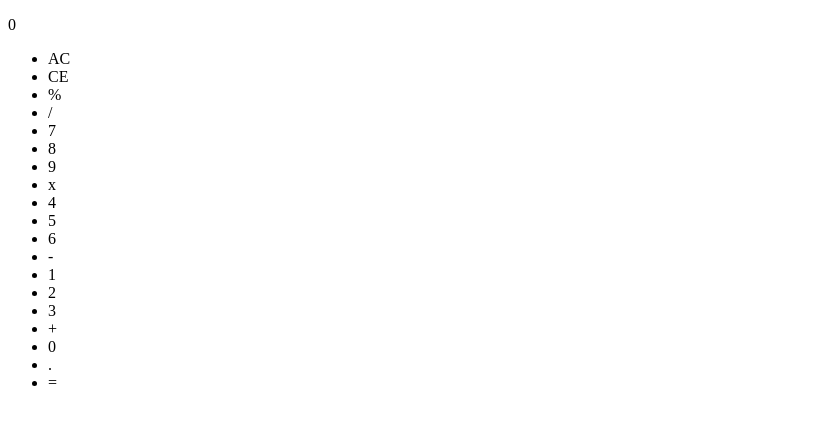
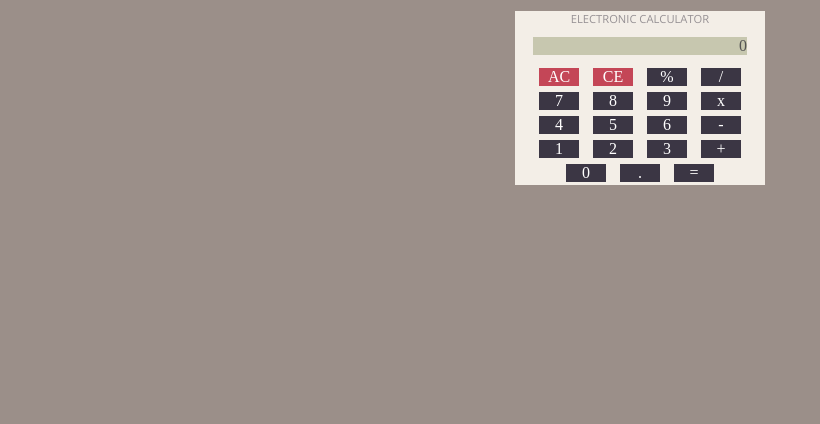
Before and after one commit to charleszardo/jsCalculator, a plain HTML site: page index.html in a window 1280 px wide. Shown: the whole page, without its empty margins (0-820 px from the left). Drawn offline with nearby package versions, Linux system fonts and the light colour scheme.

Commit message:
begin styling

```diff
--- /dev/null
+++ b/css/main.css
@@ -0,0 +1,44 @@
+body {
+	background: #9B8F89;
+}
+
+header {
+	margin: 0 auto;
+	text-align: center;
+  text-transform: uppercase;
+  color: #969194;
+  font-family: 'Open Sans';
+  font-size: .7em;
+}
+
+#calculator {
+	width: 250px;
+	margin: 0 auto;
+	background: #F3EEE7;
+}
+
+#total {
+	width: 214px;
+	margin: 10px auto;
+	text-align: right;
+	background: #C7C7AF;
+	color: #545454;
+}
+
+#buttons {
+	text-align: center;
+}
+
+.button {
+	display: inline-block;
+	width: 40px;
+	background: #3B3644;
+	color: #FFFFFF;
+	margin: 3px 5px;
+	text-align: center;
+	cursor: pointer;
+}
+
+.clear {
+	background: #C44657;
+}
--- a/index.html
+++ b/index.html
@@ -1,34 +1,49 @@
 <!DOCTYPE html>
 <html>
 <head>
+	<link href='https://fonts.googleapis.com/css?family=Open+Sans' rel='stylesheet' type='text/css'>
+	<link rel="stylesheet" type="text/css" href="css/main.css">
 	<script src="js/jquery-2.1.4.min.js"></script>
 	<script src="js/main.js"></script>
 </head>
 <body>
 	<section id="calculator">
+		<header>
+			<p>ELECTRONIC CALCULATOR</p>
+		</header>
 		<div>
 			<p id="total">0</p>
 		</div>
-		<ul class=calculator>
-			<li id="ac" class="clear">AC</li>
-			<li id="ce" class="clear">CE</li>
-			<li id="perc" class="other-op">%</li>
-			<li id="/" class="op">/</li>
-			<li id="7" class="num">7</li>
-			<li id="8" class="num">8</li>
-			<li id="9" class="num">9</li>
-			<li id="x" class="op">x</li>
-			<li id="4" class="num">4</li>
-			<li id="5" class="num">5</li>
-			<li id="6" class="num">6</li>
-			<li id="-" class="op">-</li>
-			<li id="1" class="num">1</li>
-			<li id="2" class="num">2</li>
-			<li id="3" class="num">3</li>
-			<li id="+" class="op">+</li>
-			<li id="0" class="num">0</li>
-			<li id="." class="num">.</li>
-			<li id="=" class="eq">=</li>
+		<div id="buttons">
+			<div class="row">
+				<div id="ac" class="clear button">AC</div>
+				<div id="ce" class="clear button">CE</div>
+				<div id="perc" class="other-op button">%</div>
+				<div id="/" class="op button">/</div>
+			</div>
+			<div class="row">
+				<div id="7" class="num button">7</div>
+				<div id="8" class="num button">8</div>
+				<div id="9" class="num button">9</div>
+				<div id="x" class="op button">x</div>
+			</div>
+			<div class="row">
+				<div id="4" class="num button">4</div>
+				<div id="5" class="num button">5</div>
+				<div id="6" class="num button">6</div>
+				<div id="-" class="op button">-</div>
+			</div>
+			<div class="row">
+				<div id="1" class="num button">1</div>
+				<div id="2" class="num button">2</div>
+				<div id="3" class="num button">3</div>
+				<div id="+" class="op button">+</div>
+			</div>
+			<div class="row">
+				<div id="0" class="num button">0</div>
+				<div id="." class="num button">.</div>
+				<div id="=" class="eq button">=</div>
+			</div>
 		</ul>
 	</section>
 </body>
```
